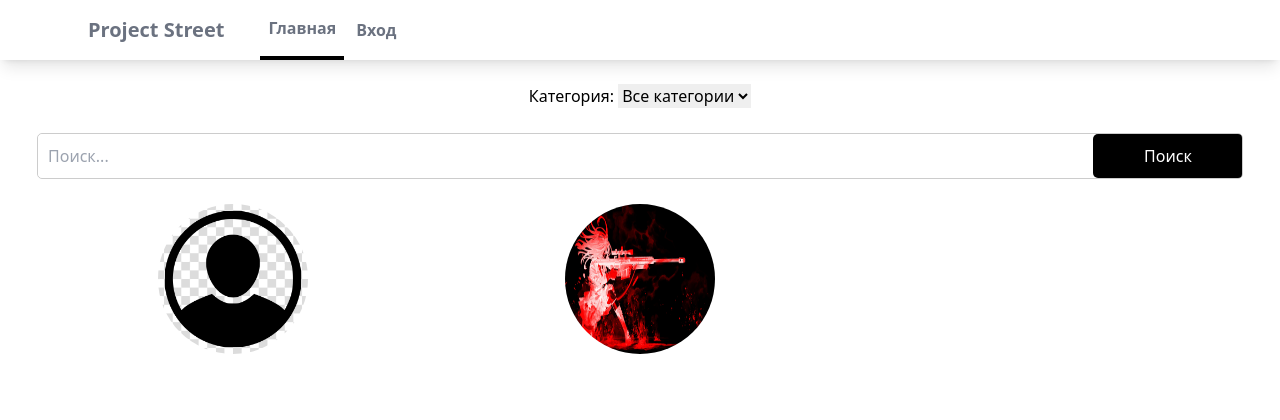
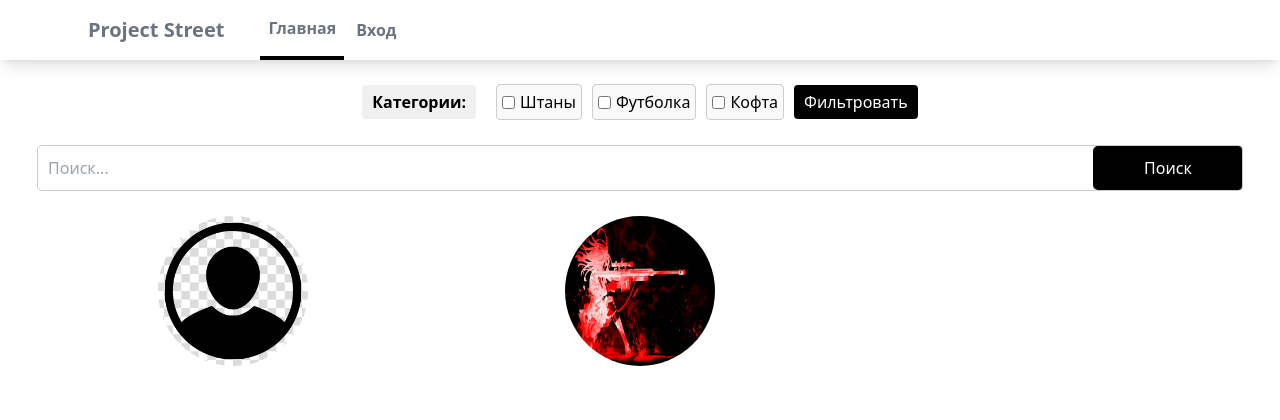
Before and after one commit to LebArt2321/learning_django, a Django app: page / in a window 1280 px wide. Shown: the top 420 px of the page. Run offline with Django 4.2, Linux system fonts and the light colour scheme; data comes from the database, SQL or seed files in the repository; some libraries are stand-ins or nearby versions.

Commit message:
category_filters checkboxes

```diff
--- a/mysite/myapp/templates/myapp/index.html
+++ b/mysite/myapp/templates/myapp/index.html
@@ -339,10 +339,65 @@
     margin-right: -1px; /* Добавлено для создания отступа между полем ввода и кнопкой */
 }
 
-.category-filters {
+.centered-form {
         display: flex;
         justify-content: center;
+        align-items: center;
+        flex-direction: column;
+    }
+
+    .form-row {
+        display: flex;
+        align-items: center;
+        gap: 10px; /* Отступы между элементами */
+    }
+
+    .category-label {
+        font-weight: bold;
+        margin-right: 10px;
+        padding: 5px 10px;
+        background-color: #f0f0f0;
+        border-radius: 4px;
+    }
+
+    .checkbox-group {
+        display: flex;
+        flex-wrap: wrap;
+        gap: 10px; /* Отступы между чекбоксами */
+    }
+
+    .checkbox-label {
+        display: flex;
+        align-items: center;
+        padding: 5px;
+        border: 1px solid #ccc; /* Добавляем границу для чекбоксов */
+        border-radius: 4px;
+        background-color: #f9f9f9;
+    }
+
+    .checkbox-label input {
+        margin-right: 5px; /* Отступ между чекбоксом и текстом */
+        accent-color: black; /* Изменение цвета галочек */
+    }
+
+    .filter-button {
+        margin-top: 0px;
+        padding: 5px 10px;
+        background-color: #000; /* Черный цвет кнопки */
+        color: white;
+        border: none;
+        border-radius: 4px;
+        cursor: pointer;
+    }
+
+    .filter-button:hover {
+        background-color: #333; /* Темно-серый цвет при наведении */
+    }
+
+    .category-filters {
         margin-bottom: 20px;
+        display: flex;
+        justify-content: center;
     }
 
 .search-button:hover {
@@ -354,16 +409,25 @@
 
 <main class="mt-4 mx-auto max-w-7xl px-4 sm:mt-6 sm:px-6 md:mt-8 lg:mt-10 lg:px-8 xl:mt-16">
     <div class="category-filters">
-        <form action="{% url 'myapp:index' %}" method="GET">
-            <label for="category">Категория:</label>
-            <select name="category" id="category" onchange="this.form.submit()">
-                <option value="">Все категории</option>
+        <form action="{% url 'myapp:index' %}" method="GET" class="centered-form">
+            <div class="form-row">
+                <label class="category-label">Категории:</label>
+                <div class="checkbox-group">
                     {% for category in categories %}
-                    <option value="{{ category.name }}" {% if category.name == selected_category %}selected{% endif %}>{{ category.name }}</option>
+                        <label class="checkbox-label">
+                            <input type="checkbox" name="category" value="{{ category.name }}"
+                            {% if category.name in selected_categories %}checked{% endif %}>
+                            {{ category.name }}
+                        </label>
                     {% endfor %}
-            </select>
+                </div>
+                <button type="submit" class="filter-button">Фильтровать</button>
+            </div>
         </form>
     </div>
+
+
+
 
     <div class="search-container">
         <form class="search-form" action="{% url 'myapp:index' %}" method="GET">
--- a/mysite/myapp/views.py
+++ b/mysite/myapp/views.py
@@ -28,7 +28,7 @@ class ProductListView(ListView):
     def get_queryset(self):
         query = self.request.GET.get('search')
         filters = self.request.GET.get('filters', '')
-        category = self.request.GET.get('category', '')
+        categories = self.request.GET.getlist('category')
         filters_list = filters.split(',') if filters else []
 
         queryset = Product.objects.all()
@@ -40,8 +40,8 @@ class ProductListView(ListView):
             for filter in filters_list:
                 queryset = queryset.filter(Q(name__icontains=filter) | Q(description__icontains=filter))
 
-        if category:
-            queryset = queryset.filter(category__name=category)
+        if categories:
+            queryset = queryset.filter(category__name__in=categories)
 
         queryset = queryset.filter(seller__is_seller=True)
         queryset = queryset.order_by('id')
@@ -68,53 +68,17 @@ class ProductListView(ListView):
         filters = self.request.GET.get('filters', '')
         filters_list = [f for f in filters.split(',') if f]
 
+        selected_categories = self.request.GET.getlist('category')
+
         context['sellers'] = sellers
         context['events'] = events
         context['filters'] = filters
         context['filters_list'] = filters_list
         context['categories'] = categories
-        context['selected_category'] = self.request.GET.get('category', '')
+        context['selected_categories'] = selected_categories
 
         return context
 
-
-# class ProductDetailView(DetailView):
-#     model = Product
-#     template_name = 'myapp/detail.html'
-#     context_object_name = 'item'
-
-#     def get_context_data(self, **kwargs):
-#         context = super().get_context_data(**kwargs)
-#         if self.request.user.is_authenticated:
-#             product = self.get_object()
-#             context['item_in_favorites'] = Favorite.objects.filter(user=self.request.user, product=product).exists()
-#         return context
-
-#     def post(self, request, *args, **kwargs):
-#         if request.user.is_authenticated:
-#             product_id = self.kwargs['pk']
-#             user = request.user
-#             product = self.get_object()
-#             if 'add_to_favorites' in request.POST:
-#                 favorite, created = Favorite.objects.get_or_create(user=user, product=product)
-#                 if created:
-#                     # Товар успешно добавлен в избранное
-#                     return redirect(reverse('myapp:detail', kwargs={'pk': product_id}))
-#                 else:
-#                     # Товар уже находится в избранном
-#                     return redirect(reverse('myapp:detail', kwargs={'pk': product_id}))
-#             elif 'remove_from_favorites' in request.POST:
-#                 favorite = Favorite.objects.filter(user=user, product=product).first()
-#                 if favorite:
-#                     favorite.delete()
-#                     # Товар успешно удален из избранного
-#                     return redirect(reverse('myapp:detail', kwargs={'pk': product_id}))
-#                 else:
-#                     # Товар не найден в избранном
-#                     return redirect(reverse('myapp:detail', kwargs={'pk': product_id}))
-#         else:
-#             # Если пользователь не аутентифицирован, перенаправьте его на страницу входа или куда-то еще
-#             return redirect('users:login')  # Замените 'login' на нужный вам URL
 
 class ProductDetailView(DetailView):
     model = Product
```
Also changed, not shown: mysite/myapp/static/myapp/styles.css (+15 -124 lines). Lines whose indentation alone changed are shown as unchanged.
